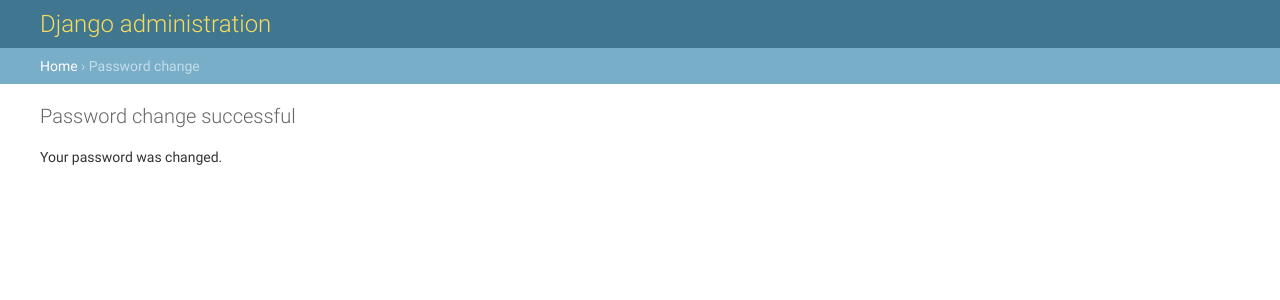
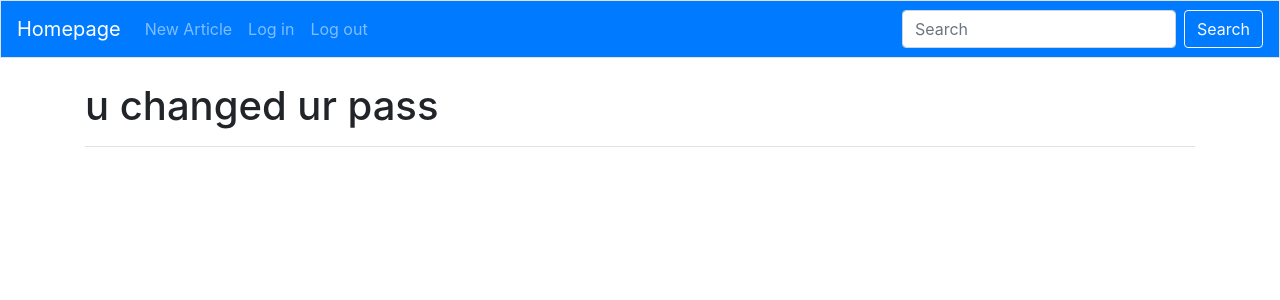
Before and after one commit to Dlubak/Django-Publisher-Website, a Django app: a page that uses authentication/urls.py in a window 1280 px wide. Shown: the top 300 px of the page. Run offline with Django 3.2, Linux system fonts and the light colour scheme; the visitor is signed in with stand-in values (Sample User, id 1); some libraries are stand-ins or nearby versions.

Commit message:
basic user/login/register management

```diff
--- a/authentication/templates/registration/login.html
+++ b/authentication/templates/registration/login.html
@@ -11,6 +11,7 @@
         {% bootstrap_form form %}
         {% buttons %}
         <button name="submit" class="btn btn-primary">Log in</button>
+        <a href="{% url 'blog:index' %}" class="btn btn-primary" role="button">Back To HomePage</a>
         {% endbuttons %}
         <input type="hidden" name="next" value="{% url 'blog:index' %}" />
     </form>
--- /dev/null
+++ b/authentication/templates/registration/password_change_done.html
@@ -0,0 +1,4 @@
+{% extends 'blog/base.html' %}
+{% block pageheader%}
+<h1> u changed ur pass </h1>
+{% endblock pageheader%}
--- a/authentication/urls.py
+++ b/authentication/urls.py
@@ -1,6 +1,7 @@
 """Defines URL patterns for users"""
-
+from django.conf import settings
 from django.urls import path, include
+from django.contrib.auth import views as auth_view
 
 from . import views
 
--- a/blog/templates/blog/base.html
+++ b/blog/templates/blog/base.html
@@ -23,6 +23,12 @@
         <li class="nav-item">
           <a class="nav-link" href="{% url 'blog:new_article'%}">New Article</a>
         </li>
+        <li class="nav-item">
+          <a class="nav-link" href="{% url 'authentication:login'%}">Log in</a>
+        </li>
+        <li class="nav-item">
+          <a class="nav-link" href="{% url 'authentication:logout'%}">Log out</a>
+        </li>
       </ul>
       <ul class="navbar-nav ml-auto">
         <form class="form-inline my-2 my-lg-0" method="get" action="{% url 'blog:search_article' %}">
--- a/blog/templates/blog/edit_article.html
+++ b/blog/templates/blog/edit_article.html
@@ -19,6 +19,7 @@
     {% bootstrap_form form %}
     {% buttons %}
       <br><button name="submit" class="btn btn-primary">Save changes</button>
+      <a href="{% url 'blog:article' article.id %}" class="btn btn-primary" role="button">Back to the article</a>
       <button type="button" class ="btn btn-primary" id='showModal'> Delete</button>
     {% endbuttons %}
   </form>
--- a/publisher/settings.py
+++ b/publisher/settings.py
@@ -93,7 +93,7 @@
 AUTH_PASSWORD_VALIDATORS = [
     # {
     #     'NAME': 'django.contrib.auth.password_validation.UserAttributeSimilarityValidator',
-    # },
+    # },wwwwwwwwwwwwwwwwww
     # {
     #     'NAME': 'django.contrib.auth.password_validation.MinimumLengthValidator',
     # },
@@ -124,3 +124,6 @@
 # https://docs.djangoproject.com/en/3.1/howto/static-files/
 
 STATIC_URL = '/static/'
+LOGIN_URL = 'authentication:login'
+LOGIN_REDIRECT_URL = '/article/4'
+LOGOUT_REDIRECT_URL = "/"
```
Also changed, not shown: authentication/templates/registration/password_change_form.html (added, +20 -0 lines).
